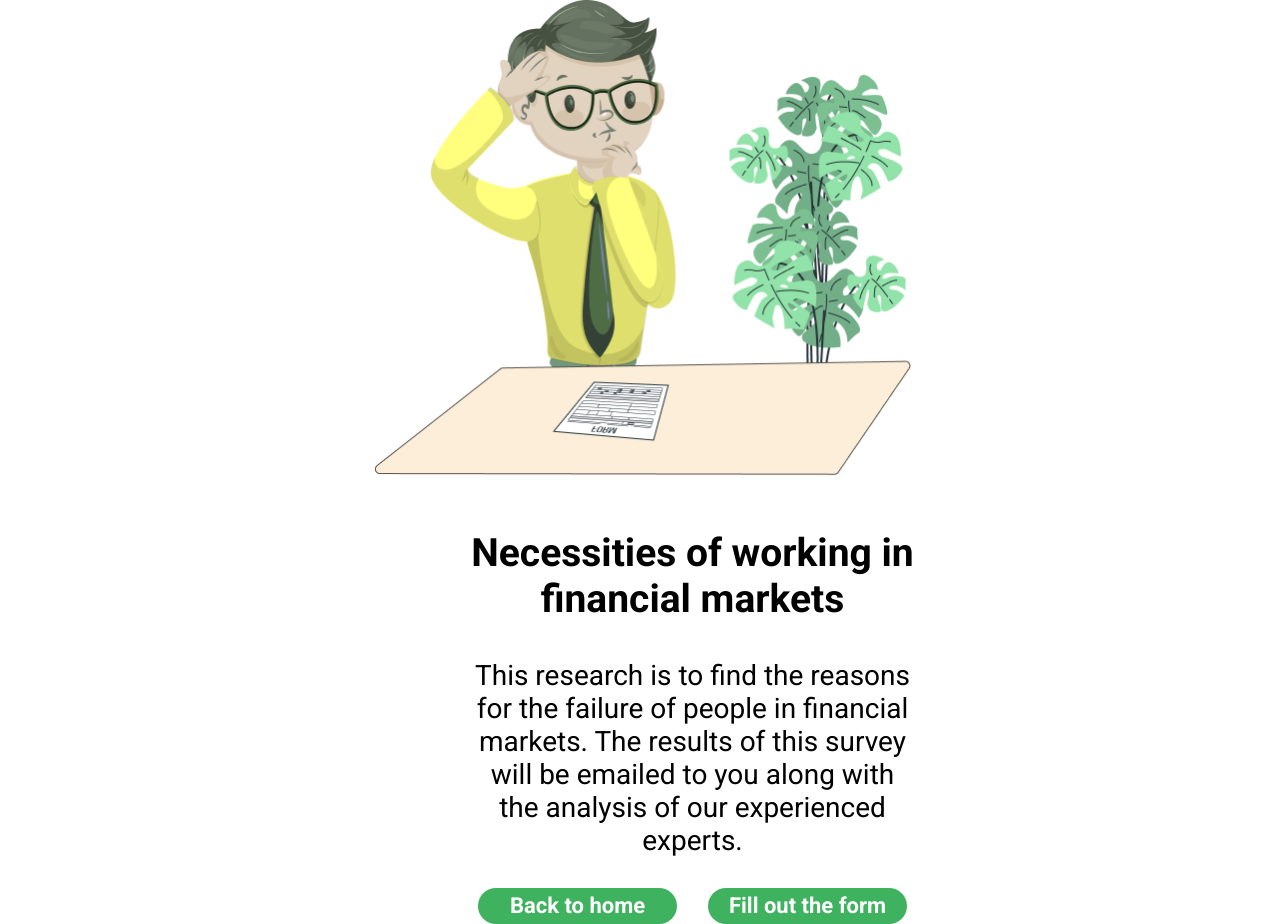
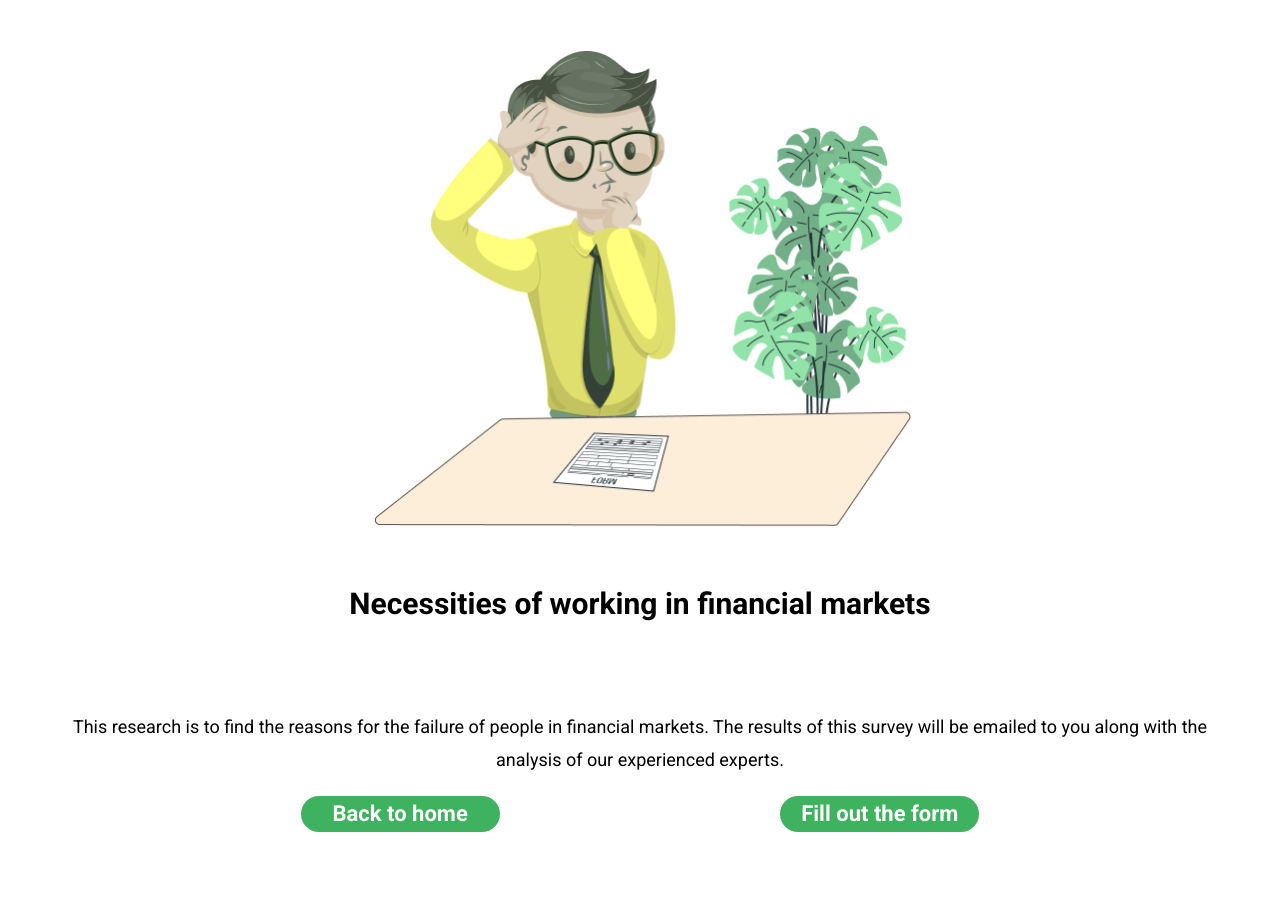
Before and after one commit to denysfmalta/cmps-financial-research, a plain HTML site: page pages/start.html in a window 1280 px wide. Drawn offline with Linux system fonts and the light colour scheme.

Commit message:
code refinement #4

```diff
--- a/assets/styles/form3.css
+++ b/assets/styles/form3.css
@@ -27,6 +27,8 @@ h3 {
     font-size: 26px;
     line-height: 30px;
     align-self: flex-start;
+    text-align: left;
+    max-width: 466px;
 }
 
 .text-body {
@@ -34,7 +36,6 @@ h3 {
     flex-direction: column;
     justify-content: center;
     text-align: center;
-    align-items: center;
     margin-top: 50px;
 }
 
@@ -160,9 +161,10 @@ a:hover {
 }
 
 
-.text-body>.back-next{
+.text-body>.back-next {
     align-self: flex-start;
 }
+
 .text-body>.back-next>a {
     display: inline-block;
     width: 199px;
@@ -179,7 +181,7 @@ a:hover {
     margin-bottom: 15px;
 }
 
-.text-body>.skip > a{
+.text-body>.skip>a {
     display: inline-block;
     width: 418px;
     height: 36px;
@@ -194,7 +196,7 @@ a:hover {
     margin-bottom: 15px;
 }
 
-.text-body>.skip{
+.text-body>.skip {
     align-self: flex-start;
 }
 
@@ -205,9 +207,15 @@ a:hover {
 
 textarea {
     width: 459px;
-height: 225px;
-border: 1px solid rgba(0, 0, 0, 0.25);
-border-radius: 20px;
+    height: 225px;
+    border-radius: 20px;
+    resize: none;
+    padding: 10px;
+    border: 1px solid rgba(0, 0, 0, 0.25);
+    border-radius: 20px;
+    font-size: 16px;
+    margin-top: 20px;
+    margin-bottom: 42px;
 }
 
 
--- a/assets/styles/start.css
+++ b/assets/styles/start.css
@@ -25,7 +25,8 @@ main>div>section {
     display: flex;
     justify-content: flex-end;
 }
-.image-container > img {
+
+.image-container>img {
     max-width: 553px;
 }
 
@@ -38,11 +39,14 @@ main>div>section {
     margin-top: 50px;
 }
 
-.text-body > div {
+.text-body>div {
+    width: 100%;
+    padding: 0 20px;
+    display: flex;
     justify-content: space-between;
 }
 
-.text-body > h2 {
+.text-body>h2 {
     width: 473px;
     height: 101px;
     line-height: 46px;
@@ -52,18 +56,17 @@ main>div>section {
     margin-bottom: 28px;
 }
 
-.text-body > p {
+.text-body>p {
     font-family: 'Roboto';
     font-weight: 400;
     font-size: 28px;
     width: 443px;
-    height: 169px;
     line-height: 33px;
     text-align: center;
     margin-bottom: 20px;
 }
 
-.text-body > div > a {
+.text-body>div>a {
     display: inline-block;
     width: 199px;
     height: 36px;
@@ -82,19 +85,9 @@ a:hover {
     color: black;
 }
 
-.text-body > div > a:hover {
+.text-body>div>a:hover {
     background-color: #FFFF7D;
     color: black;
-}
-
-a+a {
-    margin-top: 40px;
-    margin-left: 27px;
-}
-
-.image-container + .text-body{
-    margin-left: 105px;
-
 }
 
 @media (max-width: 1280px) {
@@ -102,8 +95,45 @@ a+a {
         flex-direction: column;
     }
 
-    main > div {
+    main>section {
         width: 100%;
-        flex-direction: column;
+        justify-content: flex-start !important;
+    }
+
+    .welcome>h1 {
+        font-size: 53px;
+        line-height: 62px;
+    }
+
+    .image-container {
+        margin-top: 51px;
+    }
+
+    .image-container>img {
+        width: 100% !important;
+    }
+
+    h2 {
+        font-size: 30px !important;
+        width: 100% !important;
+        padding: 0 26px;
+    }
+
+    p {
+        font-size: 18px !important;
+        width: 100% !important;
+        padding: 0 66px;
+    }
+
+    .image-container {
+        justify-content: center !important;
+    }
+
+    .text-body {
+        padding-bottom: 88px !important;
+    }
+
+    .text-body>div {
+        justify-content: space-evenly;
     }
 }
```
Also changed, not shown: assets/styles/form4.css (+6 -3 lines), pages/form3.html (+4 -4 lines).
